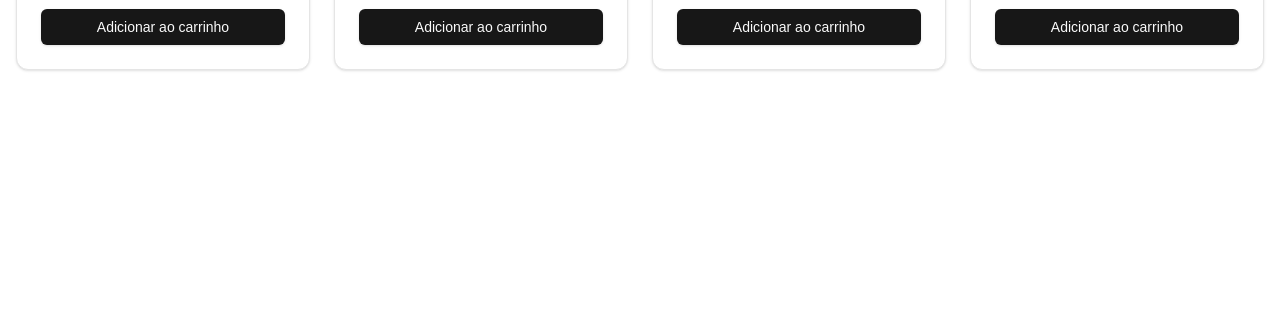
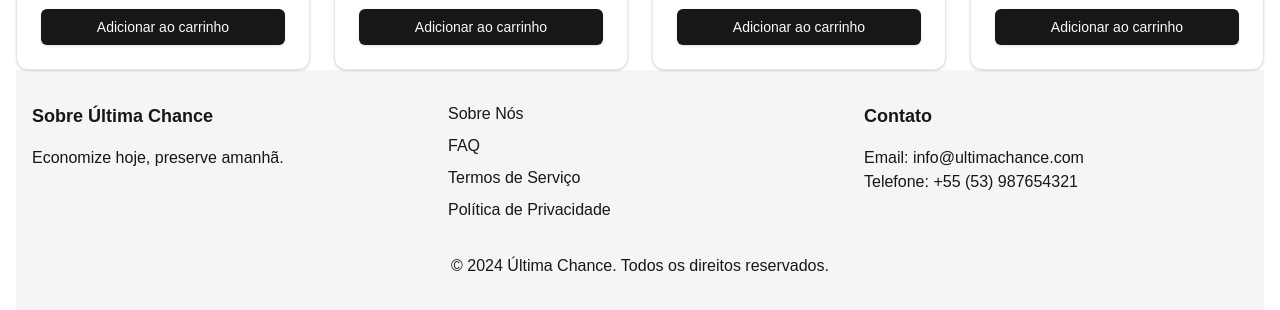
Before and after one commit to joaovitorwoliveira/hackaween, a Next.js app: page / in a window 1280 px wide. Shown: the part 606-916 px from the top of the page. Before the commit the page ends 800 px from the top, so only its background shows below. Built offline with nearby package versions, Linux system fonts and the light colour scheme.

Commit message:
Feat: Add footer

```diff
--- a/src/app/page.tsx
+++ b/src/app/page.tsx
@@ -1,3 +1,4 @@
+import Footer from "@/components/Footer";
 import Header from "@/components/Header";
 import ProductGrid from "@/components/ProductGrid";
 import PromotionBanner from "@/components/PromotionBanner";
@@ -8,6 +9,7 @@ export default function Home() {
       <Header />
       <PromotionBanner />
       <ProductGrid />
+      <Footer />
     </div>
   );
 }
--- a/src/components/Footer.tsx
+++ b/src/components/Footer.tsx
@@ -6,37 +6,36 @@ export default function Footer() {
       <div className="container mx-auto px-4 py-8">
         <div className="grid grid-cols-1 md:grid-cols-3 gap-8">
           <div>
-            <h3 className="text-lg font-semibold mb-4">About Ultima Chance</h3>
+            <h3 className="text-lg font-semibold mb-4">Sobre Última Chance</h3>
             <p>
-              We deliver products close to their expiration date at amazing
-              discounts, helping you save money and reduce waste.
+              Economize hoje, preserve amanhã.
             </p>
           </div>
           <div>
-            <h3 className="text-lg font-semibold mb-4">Quick Links</h3>
+            {/* <h3 className="text-lg font-semibold mb-4">Links</h3> */}
             <ul className="space-y-2">
               <li>
-                <Link href="/about">About Us</Link>
+                <Link href="/about">Sobre Nós</Link>
               </li>
               <li>
                 <Link href="/faq">FAQ</Link>
               </li>
               <li>
-                <Link href="/terms">Terms of Service</Link>
+                <Link href="/terms">Termos de Serviço</Link>
               </li>
               <li>
-                <Link href="/privacy">Privacy Policy</Link>
+                <Link href="/privacy">Política de Privacidade</Link>
               </li>
             </ul>
           </div>
           <div>
-            <h3 className="text-lg font-semibold mb-4">Contact Us</h3>
+            <h3 className="text-lg font-semibold mb-4">Contato</h3>
             <p>Email: info@ultimachance.com</p>
-            <p>Phone: (123) 456-7890</p>
+            <p>Telefone: +55 (53) 987654321</p>
           </div>
         </div>
         <div className="mt-8 text-center">
-          <p>&copy; 2023 Ultima Chance. All rights reserved.</p>
+          <p>&copy; 2024 Última Chance. Todos os direitos reservados.</p>
         </div>
       </div>
     </footer>
```
